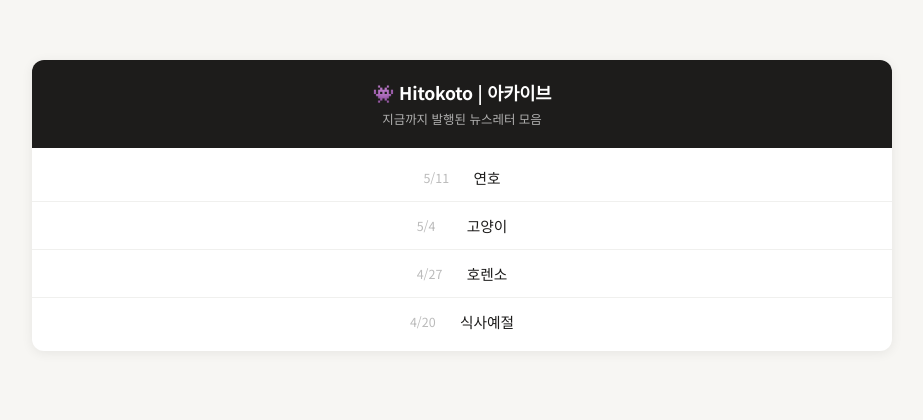
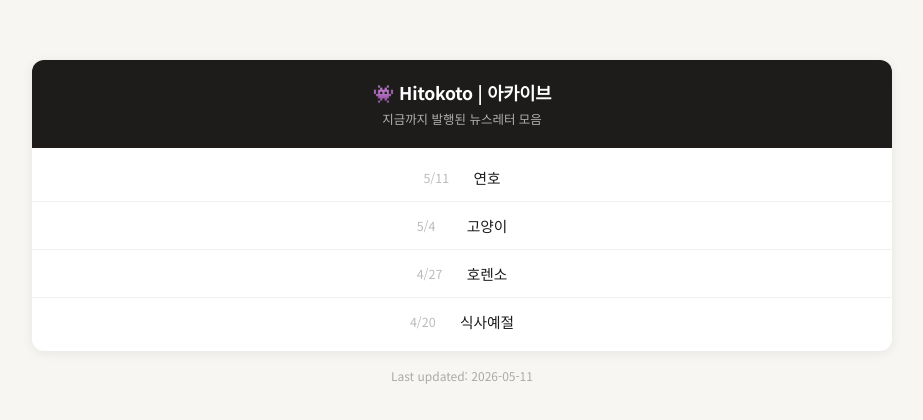
Before and after one commit to frombella/hitokoto, a website: page docs/index.html in a window 1280 px wide. Shown: the whole page, without its empty margins (178-1101 px from the left). Drawn offline with Linux system fonts and the light colour scheme.

Commit message:
feat: 아카이브 페이지 최종 갱신일 추가

```diff
--- a/docs/index.html
+++ b/docs/index.html
@@ -69,5 +69,6 @@
     <li><a href="2026-04-20.html"><span class="date">4/20</span><span class="topic">식사예절</span></a></li>
     </ul>
   </div>
+  <p style="text-align:center;font-size:12px;color:#aaa;margin-top:16px;">Last updated: 2026-05-11</p>
 </body>
 </html>
```
